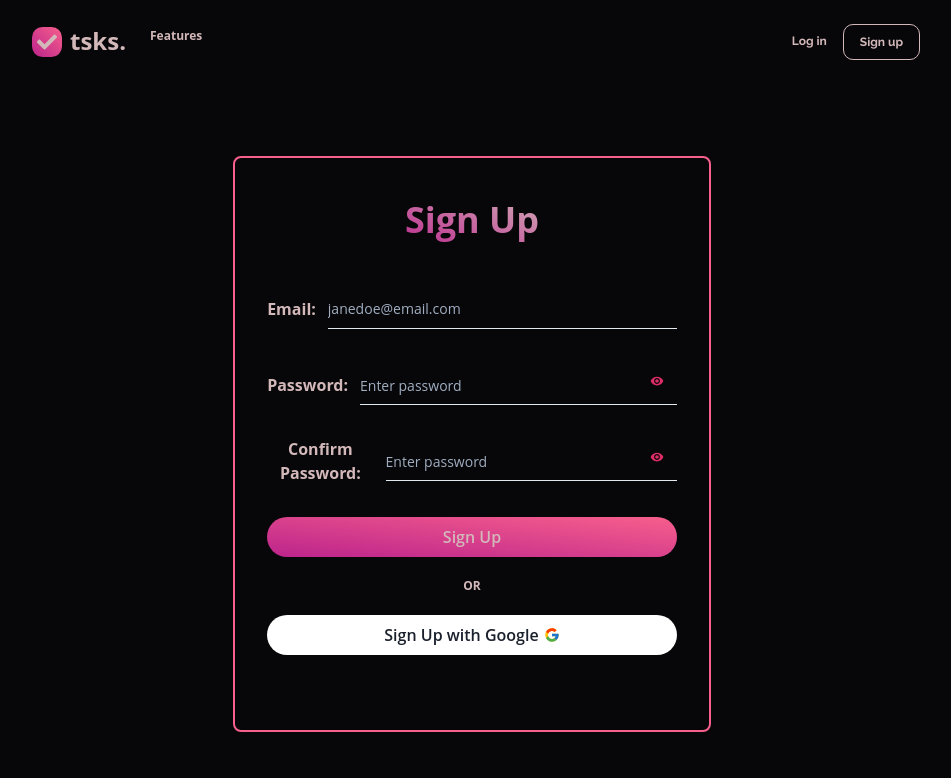
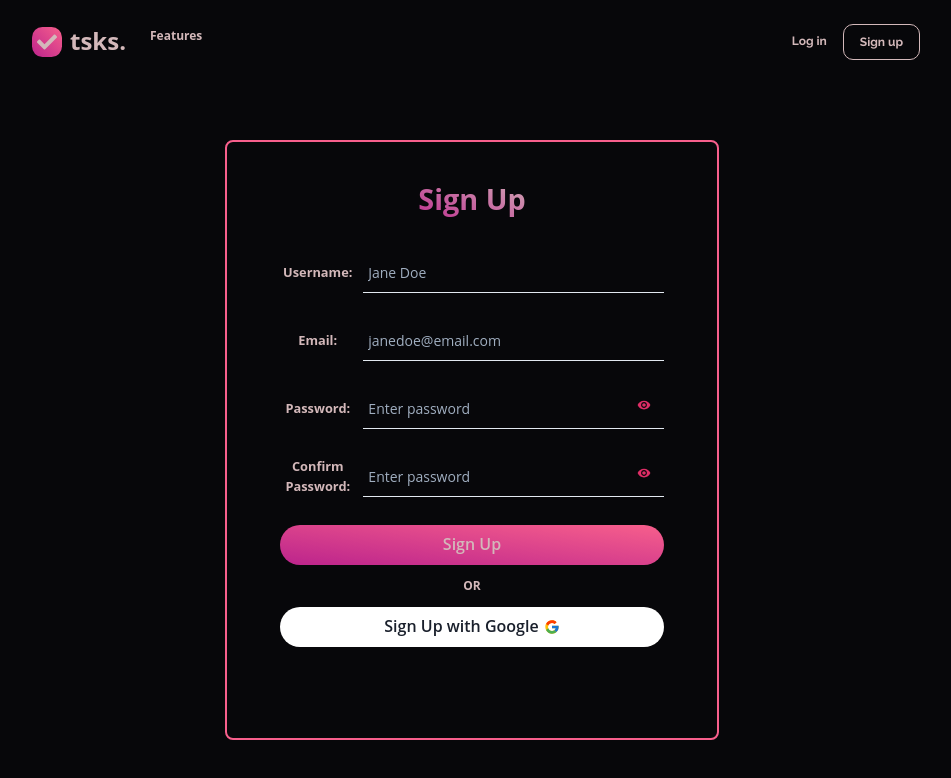
Before and after one commit to Meekunn/EHC-React-Project, a React (Create React App) app: page /signup in a window 1280 px wide. Shown: the top 778 px of the page, without its empty margins (168-1119 px from the left). Built offline with nearby package versions, Linux system fonts and the light colour scheme.

Commit message:
:sparkles: Added Google Authentication

```diff
--- a/src/App.js
+++ b/src/App.js
@@ -1,6 +1,7 @@
 import { Routes, Route } from 'react-router-dom'
 import Login from './components/Login/Login'
 import SignUp from './components/SignUp/SignUp'
+import Dashboard from './components/Dashboard/Dashboard'
 import './App.css'
 
 function App() {
@@ -9,6 +10,7 @@ function App() {
       <Routes>
         <Route path="/login" element={<Login />} />
         <Route path="/signup" element={<SignUp />} />
+        <Route path="/dashboard" element={<Dashboard />} />
       </Routes>
     </div>
   );
--- /dev/null
+++ b/src/HOC/GoogleAuth.js
@@ -0,0 +1,26 @@
+import { auth, provider } from '../config/firebase'
+import { signInWithPopup } from 'firebase/auth'
+import { useNavigate } from 'react-router-dom'
+
+const GoogleAuth = () => {
+
+    const router = useNavigate()
+
+    const signInGoogle = () => {
+        signInWithPopup(auth, provider)
+        .then((res) => {
+            console.log("success", res)
+            alert("Success with Google")
+            router('/dashboard')
+        })
+        .catch(error => {
+            console.log(error.code, error.message)
+        })
+    }
+
+    return {
+        signInGoogle
+    }
+}
+
+export default GoogleAuth
--- a/src/components/Login/Login.jsx
+++ b/src/components/Login/Login.jsx
@@ -12,14 +12,45 @@ import {
     Button,
     Container,
 } from '@chakra-ui/react'
+import { useNavigate } from 'react-router-dom'
 import MainNav from '../MainNav/MainNav'
+import GoogleAuth from '../../HOC/GoogleAuth'
 import { MdVisibility, MdVisibilityOff } from 'react-icons/md'
 import { FcGoogle } from 'react-icons/fc'
+import { signInWithEmailAndPassword } from 'firebase/auth'
+import { auth } from '../../config/firebase'
 
 const Login = () => {
-    const [email, setEmail] = useState('')
-    const [password, setPassword] = useState('')
+
+    const router = useNavigate()
+    const [userInfo, setUserInfo] = useState({ email: '', password: ''})
     const [show, setShow] = useState(false)
+    const [signin, setSignin] = useState({ success: false, error: ''})
+
+    const { signInGoogle } = GoogleAuth()
+
+    const signInEmail = (e) => {
+        e.preventDefault()
+        setSignin({...signin, success: true})
+
+        signInWithEmailAndPassword(auth, userInfo.email, userInfo.password)
+        .then(userinfo => {
+            if(auth.currentUser.emailVerified) {
+                alert('successful login')
+                router('/dashboard')
+                console.log(userinfo.user)
+            } else {
+                alert('verify your email')
+            }
+            setUserInfo({email: '', password: ''})
+        })
+        .catch(err => {
+            alert('Invalid Email or Password')
+            console.log(signin.error)
+            setSignin({...signin, success: false})
+            setSignin({...signin, error: err.message})
+        })
+    }
 
     return (
         <VStack bg='#07070A' h='100vh' >
@@ -35,6 +66,7 @@ const Login = () => {
                     spacing={8}
                     h='72vh'
                     p='2rem'
+                    w='90%'
                 >
                     <Heading
                         fontWeight='bold'
@@ -44,17 +76,18 @@ const Login = () => {
                     >
                         Login
                     </Heading>
-                    <Flex direction='column' gap='20px'>
+                    <Flex direction='column' gap='20px' w='100%'>
                         <HStack w='100%' spacing={3}>
-                            <Text color='#D3B8BA' fontWeight='bold'>Email: </Text>
+                            <Text color='#D3B8BA' fontWeight='bold' w='30%'>Email: </Text>
                             <Input
                                 variant='flushed'
                                 placeholder='janedoe@email.com'
-                                value={email}
+                                value={userInfo.email}
                                 color='#D3B8BA'
                                 fontSize='sm'
                                 m='0.5rem 0'
-                                onChange={ e => {setEmail(e.target.value)}}
+                                pl='5px'
+                                onChange={ e => setUserInfo({...userInfo, email: e.target.value})}
                                 _placeholder={{
                                     color: 'gray.400',
                                     fontSize: 'sm',
@@ -63,16 +96,17 @@ const Login = () => {
                             />
                         </HStack>
                         <HStack w='100%' spacing={3}>
-                            <Text color='#D3B8BA' fontWeight='bold'>Password: </Text>
+                            <Text color='#D3B8BA' fontWeight='bold' w='30%'>Password: </Text>
                             <InputGroup size='md'>
                                 <Input
                                     variant='flushed'
                                     color='#D3B8BA'
                                     m='0.5rem 0'
+                                    pl='5px'
                                     type={show ? 'text' : 'password'}
                                     placeholder='Enter password'
-                                    value={password}
-                                    onChange={ e => {setPassword(e.target.value)}}
+                                    value={userInfo.password}
+                                    onChange={ e => setUserInfo({...userInfo, password: e.target.value})}
                                     _placeholder={{
                                         color: 'gray.400',
                                         fontSize: 'sm',
@@ -101,13 +135,14 @@ const Login = () => {
                             borderRadius='30px'
                             bgGradient='linear(to-tr, #BC248C, #F75F8C)'
                             color='#D3B8BA'
-                            mt='0.5rem'
+                            mt='1rem'
                             p='0.75rem 1rem'
                             _hover={{
                                 bg:'transparent',
                                 color: '#F75F8C',
                                 border: '2px solid #D3B8BA'
                             }}
+                            onClick={signInEmail}
                         >
                             Login
                         </Button>
@@ -117,6 +152,7 @@ const Login = () => {
                             bg='#fff'
                             color='07070A'
                             p='0.75rem 1rem'
+                            onClick={signInGoogle}
                         >
                             Continue with Google <Icon as={FcGoogle} ml='5px' />
                         </Button>
--- a/src/components/SignUp/SignUp.jsx
+++ b/src/components/SignUp/SignUp.jsx
@@ -14,72 +14,64 @@ import {
 } from '@chakra-ui/react'
 import {
     createUserWithEmailAndPassword,
-    GoogleAuthProvider,
-    signInWithPopup,
+    sendEmailVerification,
+    updateProfile,
 } from 'firebase/auth'
-import { auth, provider } from '../../config/firebase'
+import { useNavigate } from 'react-router-dom'
+import { auth} from '../../config/firebase'
 import MainNav from '../MainNav/MainNav'
 import { MdVisibility, MdVisibilityOff } from 'react-icons/md'
 import { FcGoogle } from 'react-icons/fc'
+import GoogleAuth from '../../HOC/GoogleAuth'
 
 const SignUp = () => {
-    const [email, setEmail] = useState('')
-    const [password, setPassword] = useState('')
+
+    const router = useNavigate()
+    const [userInfo, setUserInfo] = useState({ username: '', email: '', password: ''})
     const [confirmPass, setConfirmPass] = useState('')
-    const [show, setShow] = useState(false)
+    const [showPass, setShowPass] = useState(false)
     const [showConfirm, setShowConfirm] = useState(false)
-    const [error, setError] = useState('')
-    const [signup, setSignup] = useState(false)
+    const [signUp, setSignUp] = useState({success: false, error: ''})
+    const { signInGoogle } = GoogleAuth()
 
-    const signUp = () => {
-        if (password !== confirmPass ) {
-            setError('Password do not match!')
-            alert('Password do not match!')
+
+    const signUpEmail = (e) => {
+        e.preventDefault()
+        setSignUp({...signUp, success: true})
+
+        if (userInfo.password !== confirmPass ) {
+            setSignUp.error('Password do not match!')
+            console.log(setSignUp.error)
+            setSignUp({...signUp, success: false})
         } else {
-            setSignup(true)
-            createUserWithEmailAndPassword(auth, email, password)
-            .then (() => {
-                const user = auth.currentUser
-                console.log(user.uid)
-                alert('SignUp Successful')
-                setEmail("")
-                setPassword("")
-                setConfirmPass("")
+            setSignUp({...signUp, success: true})
+            createUserWithEmailAndPassword(auth, userInfo.email, userInfo.password)
+            .then ((userinfo) => {
+                updateProfile(auth.currentUser, {
+                    displayName: userInfo.username
+                })
+                sendEmailVerification(auth.currentUser)
+                alert('SignUp Successful,Verify Email and Proceed to Login Page')
+                console.log(userinfo, userinfo.user)
+                router('/login')
+                setUserInfo({email: '', username: '', password: ''})
             })
             .catch((error) => {
 
                 if(error.code === 'auth/weak-password'){
-                    setError('Please enter a strong password')
+                    setSignUp.error('Please enter a strong password')
                 }
                 else if (error.code === 'auth/email-already-in-use') {
-                    setError('Email is already in use')
+                    setSignUp.error('Email is already in use')
                 }
                 else{
-                    setError('Unable to Sign Up. Try again later.')
+                    setSignUp.error('Unable to Sign Up. Try again later.')
                 }
 
-                setSignup(false)
+                setSignUp({...signUp, success: false})
             })
-            console.log(error)
+            console.log(signUp.error)
         }
-    }
-
-    const signUpGoogle = () => {
-        signInWithPopup(auth, provider)
-        .then((result) => {
-            const credential = GoogleAuthProvider.credentialFromResult(result);
-            const token = credential.accessToken;
-            const user = result.user;
-            console.log(user.uid)
-            alert('SignUp Successful')
-        })
-        .catch((error) => {
-            const errorCode = error.code;
-            const errorMessage = error.message;
-            const email = error.customData.email
-            const credential = GoogleAuthProvider.credentialFromError(error)
-            console.log(error)
-        });
     }
 
     return (
@@ -87,35 +79,45 @@ const SignUp = () => {
             <MainNav />
             <Container
                 display='flex'
-                p='4rem 0 1rem'
+                p='3rem 0 1rem'
                 justifyContent='center'
             >
                 <VStack
                     border='2px solid #F75F8C'
                     borderRadius='lg'
-                    spacing={8}
-                    h='72vh'
+                    spacing={5}
+                    h='75vh'
                     p='2rem'
+                    w='90%'
                 >
                     <Heading
                         fontWeight='bold'
                         p='0.5rem'
                         bgGradient='linear(to-tr, #BC248C, #D3B8BA)'
                         bgClip='text'
+                        fontSize='1.8rem'
                     >
                         Sign Up
                     </Heading>
-                    <Flex direction='column' gap='20px'>
-                        <HStack w='100%' spacing={3}>
-                            <Text color='#D3B8BA' fontWeight='bold'>Email: </Text>
+                    <Flex direction='column' gap='12px' w='90%' >
+                        <HStack w='100%' spacing={2} >
+                            <Text
+                                color='#D3B8BA'
+                                fontWeight='bold'
+                                fontSize='0.8rem'
+                                w='25%'
+                            >
+                                Username:
+                            </Text>
                             <Input
                                 variant='flushed'
-                                placeholder='janedoe@email.com'
-                                value={email}
+                                placeholder='Jane Doe'
+                                pl='5px'
+                                value={userInfo.username}
                                 color='#D3B8BA'
                                 fontSize='sm'
                                 m='0.5rem 0'
-                                onChange={ e => {setEmail(e.target.value)}}
+                                onChange={ e => setUserInfo({...userInfo, username: e.target.value})}
                                 _placeholder={{
                                     color: 'gray.400',
                                     fontSize: 'sm',
@@ -123,17 +125,50 @@ const SignUp = () => {
                                 focusBorderColor= '#F75F8C'
                             />
                         </HStack>
-                        <HStack w='100%' spacing={3}>
-                            <Text color='#D3B8BA' fontWeight='bold'>Password: </Text>
+                        <HStack w='100%' spacing={2} >
+                            <Text
+                                color='#D3B8BA'
+                                fontWeight='bold'
+                                fontSize='0.8rem'
+                                w='25%'
+                            >
+                                Email:
+                            </Text>
+                            <Input
+                                variant='flushed'
+                                placeholder='janedoe@email.com'
+                                pl='5px'
+                                value={userInfo.email}
+                                color='#D3B8BA'
+                                fontSize='sm'
+                                m='0.5rem 0'
+                                onChange={ e => setUserInfo({...userInfo, email: e.target.value})}
+                                _placeholder={{
+                                    color: 'gray.400',
+                                    fontSize: 'sm',
+                                }}
+                                focusBorderColor= '#F75F8C'
+                            />
+                        </HStack>
+                        <HStack w='100%' spacing={2} >
+                            <Text
+                                color='#D3B8BA'
+                                fontWeight='bold'
+                                fontSize='0.8rem'
+                                w='25%'
+                            >
+                                Password:
+                            </Text>
                             <InputGroup size='md'>
                                 <Input
                                     variant='flushed'
                                     color='#D3B8BA'
                                     m='0.5rem 0'
-                                    type={show ? 'text' : 'password'}
+                                    pl='5px'
+                                    type={showPass ? 'text' : 'password'}
                                     placeholder='Enter password'
-                                    value={password}
-                                    onChange={ e => {setPassword(e.target.value)}}
+                                    value={userInfo.password}
+                                    onChange={ e => setUserInfo({...userInfo, password: e.target.value})}
                                     _placeholder={{
                                         color: 'gray.400',
                                         fontSize: 'sm',
@@ -146,10 +181,10 @@ const SignUp = () => {
                                         size='sm'
                                         bg='transparent'
                                         mt='0.5rem'
-                                        onClick={()=>setShow(!show)}
+                                        onClick={()=>setShowPass(!showPass)}
                                         _hover={{bg: 'transparent'}}
                                     >
-                                        {show ?
+                                        {showPass ?
                                             <Icon as={MdVisibilityOff} bg='transparent' color='#DE2D66' />
                                             :
                                             <Icon as={MdVisibility} bg='transparent' color='#DE2D66' />
@@ -158,17 +193,25 @@ const SignUp = () => {
                                 </InputRightElement>
                             </InputGroup>
                         </HStack>
-                        <HStack w='100%' spacing={3}>
-                            <Text color='#D3B8BA' fontWeight='bold'>Confirm Password: </Text>
+                        <HStack w='100%' spacing={2}>
+                            <Text
+                                color='#D3B8BA'
+                                fontWeight='bold'
+                                fontSize='0.8rem'
+                                w='25%'
+                            >
+                                Confirm Password:
+                            </Text>
                             <InputGroup size='md'>
                                 <Input
                                     variant='flushed'
                                     color='#D3B8BA'
                                     m='0.5rem 0'
+                                    pl='5px'
                                     type={showConfirm ? 'text' : 'password'}
                                     placeholder='Enter password'
                                     value={confirmPass}
-                                    onChange={ e => {setConfirmPass(e.target.value)}}
+                                    onChange={(e)=> setConfirmPass(e.target.value)}
                                     _placeholder={{
                                         color: 'gray.400',
                                         fontSize: 'sm',
@@ -204,7 +247,7 @@ const SignUp = () => {
                                 color: '#F75F8C',
                                 border: '2px solid #D3B8BA'
                             }}
-                            onClick={signUp}
+                            onClick={signUpEmail}
                         >
                             Sign Up
                         </Button>
@@ -214,7 +257,7 @@ const SignUp = () => {
                             bg='#fff'
                             color='07070A'
                             p='0.75rem 1rem'
-                            onClick={signUpGoogle}
+                            onClick={signInGoogle}
                         >
                             Sign Up with Google <Icon as={FcGoogle} ml='5px' />
                         </Button>
@@ -223,7 +266,6 @@ const SignUp = () => {
             </Container>
         </VStack>
     )
-
 }
 
 export default SignUp
--- a/src/config/firebase.js
+++ b/src/config/firebase.js
@@ -1,8 +1,7 @@
 import { initializeApp } from "firebase/app"
 import { getAnalytics } from "firebase/analytics"
 import { getFirestore } from "firebase/firestore"
-import { getAuth } from "firebase/auth"
-import { GoogleAuthProvider } from "firebase/auth"
+import { getAuth, GoogleAuthProvider } from "firebase/auth"
 
 const firebaseConfig = {
   apiKey: process.env.REACT_APP_API_KEY,
@@ -19,4 +18,4 @@ const app = initializeApp(firebaseConfig)
 export const analytics = getAnalytics(app)
 export const db = getFirestore(app)
 export const auth = getAuth(app)
-export const provider = new GoogleAuthProvider(app)
+export const provider = new GoogleAuthProvider()
```
Also changed, not shown: src/components/CustomLink.js (added, +22 -0 lines), src/components/Dashboard/Dashboard.js (added, +8 -0 lines).
